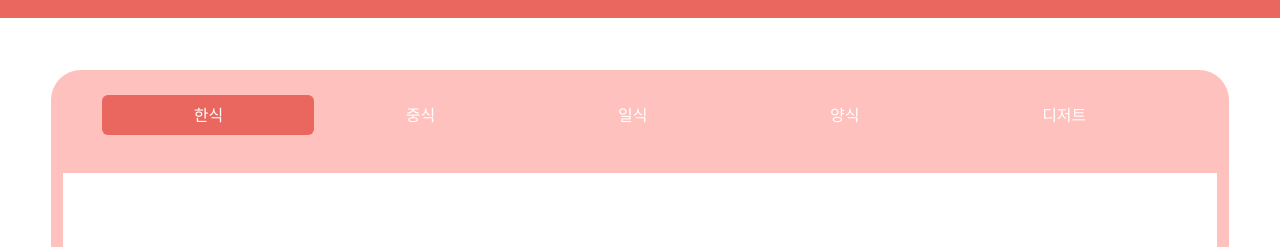
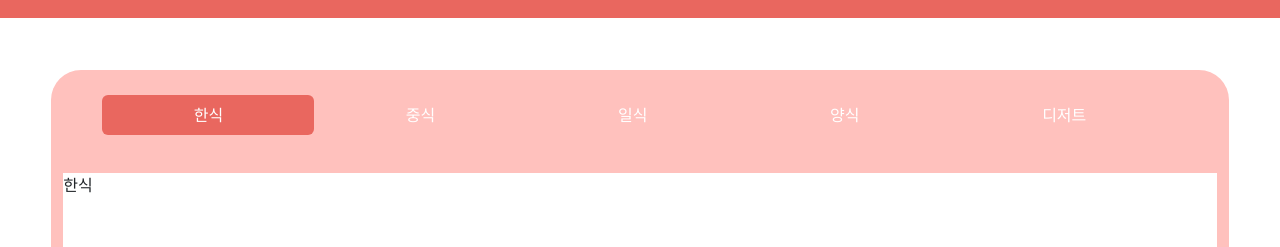
Before and after one commit to 2Dokk/2022_SCG, a Next.js app: page /List in a window 1280 px wide. Shown: the part 334-581 px from the top of the page. Built offline with nearby package versions, Linux system fonts and the light colour scheme.

Commit message:
list content

```diff
--- a/src/components/FoodList.tsx
+++ b/src/components/FoodList.tsx
@@ -4,8 +4,8 @@ import Tab from "react-bootstrap/Tab";
 const FoodList: React.FC = () => {
   return (
     <div>
-      <div id="foodList">
-        <Nav variant="pills" defaultActiveKey="1" fill>
+      <Tab.Container id="left-tabs-example" defaultActiveKey="1">
+        <Nav id="foodList" variant="pills" defaultActiveKey="1" fill>
           <Nav.Link eventKey="1">한식</Nav.Link>
 
           <Nav.Link eventKey="2">중식</Nav.Link>
@@ -16,13 +16,15 @@ const FoodList: React.FC = () => {
 
           <Nav.Link eventKey="5">디저트</Nav.Link>
         </Nav>
-      </div>
 
-      <Tab.Content id="foodContent">
-        <Tab.Pane eventKey="1">
-          asdfsfaasdfsadfadsfsadfsadfasdgsadgasdgwasv awege
-        </Tab.Pane>
-      </Tab.Content>
+        <Tab.Content id="foodContent">
+          <Tab.Pane eventKey="1">한식</Tab.Pane>
+          <Tab.Pane eventKey="2">중식</Tab.Pane>
+          <Tab.Pane eventKey="3">일식</Tab.Pane>
+          <Tab.Pane eventKey="4">양식</Tab.Pane>
+          <Tab.Pane eventKey="5">디저트</Tab.Pane>
+        </Tab.Content>
+      </Tab.Container>
     </div>
   );
 };
```
